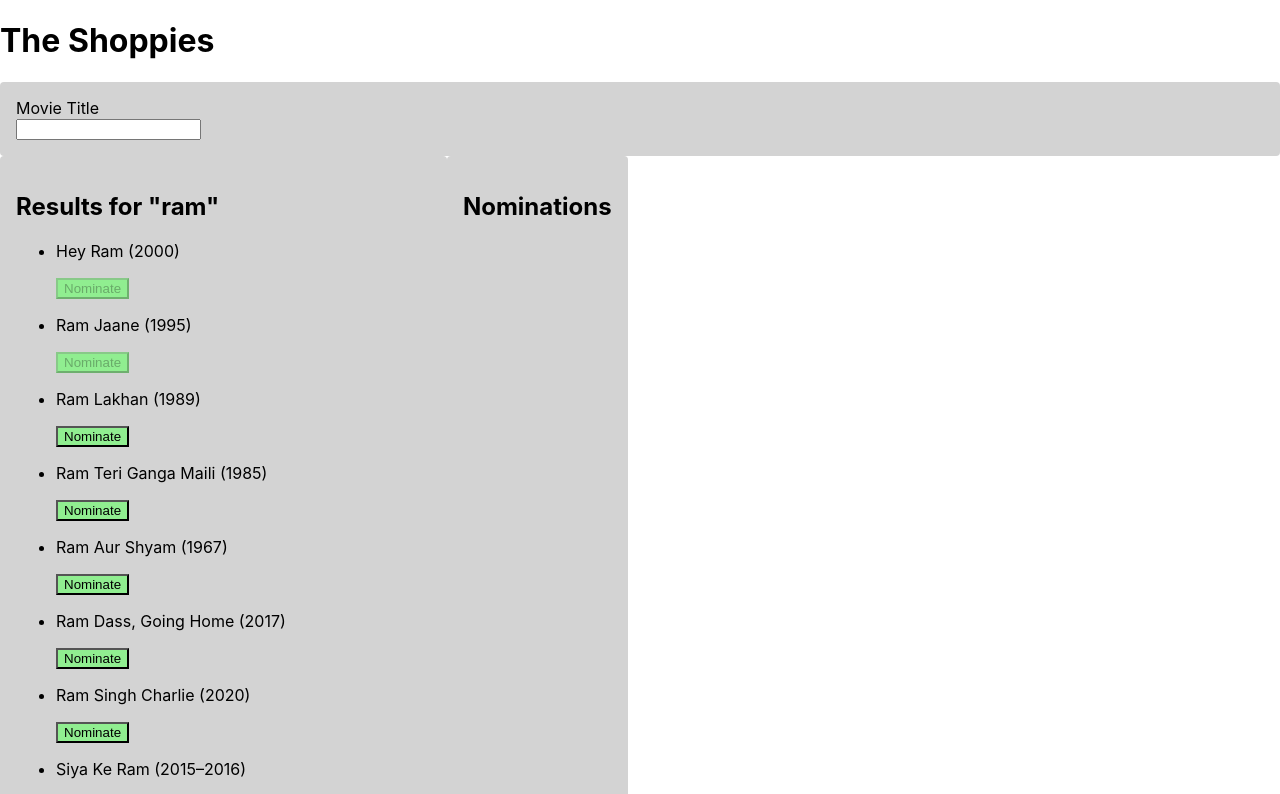
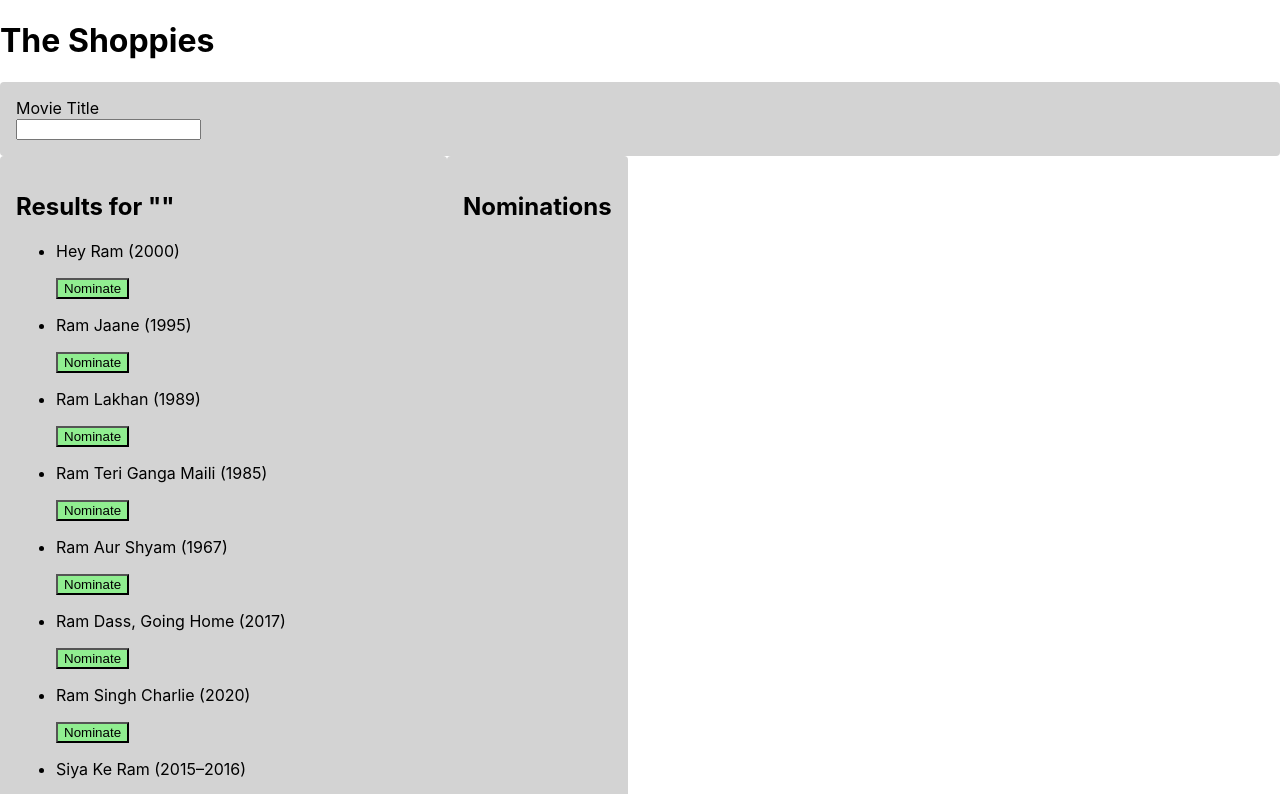
Before and after one commit to haleyglavina/OMDBChallenge, a React (Create React App) app in the folder client/: page / in a window 1280 px wide. Shown: the top 794 px of the page. Built offline with nearby package versions, Linux system fonts and the light colour scheme.

Commit message:
Populate nominations section by clicking nom btns

```diff
--- a/client/src/components/Main/Main.js
+++ b/client/src/components/Main/Main.js
@@ -1,15 +1,12 @@
-import React from 'react';
+import React, { useState } from 'react';
 import './Main.scss';
 import Search from '../Search/Search';
 import Results from '../Results/Results';
 import Nominations from '../Nominations/Nominations';
 
 function Main() {
-  const searchChanged = (input) => {
-    console.log("Search changed: ", input)
-  }
-
-  let currNoms = [
+  // Declare state
+  let movieLi = [
     {
         "Title": "Hey Ram",
         "Year": "2000",
@@ -23,16 +20,96 @@ function Main() {
         "imdbID": "tt0114231",
         "Type": "movie",
         "Poster": "https://m.media-amazon.com/images/M/MV5BMTc1MDkzODk2Nl5BMl5BanBnXkFtZTcwNjA2ODgzMQ@@._V1_SX300.jpg"
+    },
+    {
+        "Title": "Ram Lakhan",
+        "Year": "1989",
+        "imdbID": "tt0098168",
+        "Type": "movie",
+        "Poster": "https://m.media-amazon.com/images/M/MV5BMjI1MjQ4MzIxNl5BMl5BanBnXkFtZTgwMTEzNzg3NjE@._V1_SX300.jpg"
+    },
+    {
+        "Title": "Ram Teri Ganga Maili",
+        "Year": "1985",
+        "imdbID": "tt0152139",
+        "Type": "movie",
+        "Poster": "https://m.media-amazon.com/images/M/MV5BMjAwNDE4Nzk4NF5BMl5BanBnXkFtZTYwMTUzMjQ5._V1_SX300.jpg"
+    },
+    {
+        "Title": "Ram Aur Shyam",
+        "Year": "1967",
+        "imdbID": "tt0062177",
+        "Type": "movie",
+        "Poster": "https://m.media-amazon.com/images/M/MV5BMjE0OTY1MjI5NV5BMl5BanBnXkFtZTcwMjAyOTQyMQ@@._V1_SX300.jpg"
+    },
+    {
+        "Title": "Ram Dass, Going Home",
+        "Year": "2017",
+        "imdbID": "tt6089564",
+        "Type": "movie",
+        "Poster": "https://m.media-amazon.com/images/M/MV5BMjZiNGIzMTMtNTRkMS00YzQxLWJiMjYtNjhhMmFiYmEwYTdkXkEyXkFqcGdeQXVyNjg4MzQ2OTg@._V1_SX300.jpg"
+    },
+    {
+        "Title": "Ram Singh Charlie",
+        "Year": "2020",
+        "imdbID": "tt12642180",
+        "Type": "movie",
+        "Poster": "https://m.media-amazon.com/images/M/MV5BNmU2ZTBlYmYtMTI3ZS00M2EyLWJjOTItZDU2MjA3ODk3ZTkyXkEyXkFqcGdeQXVyMTIzNTE5MDkz._V1_SX300.jpg"
+    },
+    {
+        "Title": "Siya Ke Ram",
+        "Year": "2015–2016",
+        "imdbID": "tt5700398",
+        "Type": "series",
+        "Poster": "https://m.media-amazon.com/images/M/MV5BNWNmNTg2ZTktYjJlOS00Zjc4LTlmODAtZTY1OWM0ZmUzNjUxXkEyXkFqcGdeQXVyNjgxNTM2NTU@._V1_SX300.jpg"
+    },
+    {
+        "Title": "Ram Balram",
+        "Year": "1980",
+        "imdbID": "tt0081401",
+        "Type": "movie",
+        "Poster": "https://m.media-amazon.com/images/M/MV5BMTY0MTk0MTM3MV5BMl5BanBnXkFtZTcwOTIyNDE0MQ@@._V1_SX300.jpg"
+    },
+    {
+        "Title": "Dying to Know: Ram Dass & Timothy Leary",
+        "Year": "2014",
+        "imdbID": "tt2516424",
+        "Type": "movie",
+        "Poster": "https://m.media-amazon.com/images/M/MV5BMTVlMDZiZTItMDRjZC00MGViLTljNWYtODg2YTNkYjUyMTcxXkEyXkFqcGdeQXVyNTM3MDMyMDQ@._V1_SX300.jpg"
     }
   ];
+
+  const [currNoms, setCurrNoms] = useState([]);
+  //const [movieLi, setMovieLi] = useState([]);
+  const [searchInput, setSearchInput] = useState("");
+
+  // State handlers
+  const addNomination = (movie) => {
+    if (currNoms.length < 5)
+      setCurrNoms(currNoms.concat(movie));
+  }
+
+  const removeNomination = (movie) => {
+    setCurrNoms(currNoms.filter(nom =>
+      (nom.Title !== movie.Title) && (nom.Year !== movie.Year)
+    ));
+  }
 
   return (
     <main>
       <h1 className="page-title">The Shoppies</h1>
-      <Search searchChanged={searchChanged}/>
+      <Search setSearchInput={setSearchInput}/>
       <div className="movie-listings">
-        <Results searchInput="ram" currNoms={currNoms} />
-        <Nominations currNoms={currNoms}/>
+        <Results
+          searchInput={searchInput}
+          currNoms={currNoms}
+          addNomination={addNomination}
+          movieLi={movieLi}
+        />
+        <Nominations
+          currNoms={currNoms}
+          removeNomination={removeNomination}
+        />
       </div>
     </main>
   );
--- a/client/src/components/Movie/Movie.js
+++ b/client/src/components/Movie/Movie.js
@@ -1,21 +1,33 @@
 import React from 'react';
 import './Movie.scss';
 
-function Movie({movie, currNoms}) {
-  console.log("currNoms:",currNoms)
-  console.log("movie in currNoms?", currNoms.filter(nom => (nom.Title === movie.Title) && (nom.Year === movie.Year)).length)
+function Movie({movie, currNoms, clickHandler}) {
+
+  // Movie in nominations section
+  if (!currNoms) {
+    return (
+      <div className="movie">
+      <p className="movie__text">{`${movie.Title} (${movie.Year})`}</p>
+      <button className="btn" onClick={(movie) => console.log("remove")}>Remove</button>
+    </div>
+    );
+  }
+
+  // Movie in Results section
+  const inNominations = () => {
+    // Check if movie object is in current nominations list
+    return currNoms.filter(nom => (nom.Title === movie.Title) && (nom.Year === movie.Year)).length
+  }
+
   return (
     <div className="movie">
       <p className="movie__text">{`${movie.Title} (${movie.Year})`}</p>
-      {// Check if movie object is in current nominations list
-        currNoms.filter(nom => (nom.Title === movie.Title) && (nom.Year === movie.Year)).length
+      {inNominations()
         ? <button className="btn btn--inactive" disabled>Nominate</button>
-        : <button className="btn" onClick={() => console.log("nominate!")}>Nominate</button>
+        : <button className="btn" onClick={() => clickHandler(movie)}>Nominate</button>
       }
     </div>
   );
 }
 
 export default Movie;
-
-// <button className={`btn ${currNoms.includes(movie) ? "btn--inactive" : null}`} >Nominate</button>
--- a/client/src/components/Nominations/Nominations.js
+++ b/client/src/components/Nominations/Nominations.js
@@ -1,11 +1,21 @@
 import React from 'react';
 import './Nominations.scss';
+import Movie from '../Movie/Movie';
+import {v4 as uuid} from 'uuid';
 
-function Nominations(props) {
+function Nominations({currNoms, removeNomination}) {
   return (
     <div className="section__container">
       <h2 className="section__title">Nominations</h2>
-
+      <ul className="noms__ul">
+        {currNoms.map(movie =>
+          <li key={uuid()}>
+            <Movie
+              movie={movie}
+            />
+          </li>
+        )}
+      </ul>
 
     </div>
   );
--- a/client/src/components/Results/Results.js
+++ b/client/src/components/Results/Results.js
@@ -3,86 +3,19 @@ import './Results.scss';
 import Movie from '../Movie/Movie';
 import {v4 as uuid} from 'uuid';
 
-let movieLi = [
-  {
-      "Title": "Hey Ram",
-      "Year": "2000",
-      "imdbID": "tt0222012",
-      "Type": "movie",
-      "Poster": "https://m.media-amazon.com/images/M/MV5BY2U3ZWVmODEtZDRiNy00YmFiLTg5ZjEtNzU2ZmJhYzQzZGQ0XkEyXkFqcGdeQXVyODEzOTQwNTY@._V1_SX300.jpg"
-  },
-  {
-      "Title": "Ram Jaane",
-      "Year": "1995",
-      "imdbID": "tt0114231",
-      "Type": "movie",
-      "Poster": "https://m.media-amazon.com/images/M/MV5BMTc1MDkzODk2Nl5BMl5BanBnXkFtZTcwNjA2ODgzMQ@@._V1_SX300.jpg"
-  },
-  {
-      "Title": "Ram Lakhan",
-      "Year": "1989",
-      "imdbID": "tt0098168",
-      "Type": "movie",
-      "Poster": "https://m.media-amazon.com/images/M/MV5BMjI1MjQ4MzIxNl5BMl5BanBnXkFtZTgwMTEzNzg3NjE@._V1_SX300.jpg"
-  },
-  {
-      "Title": "Ram Teri Ganga Maili",
-      "Year": "1985",
-      "imdbID": "tt0152139",
-      "Type": "movie",
-      "Poster": "https://m.media-amazon.com/images/M/MV5BMjAwNDE4Nzk4NF5BMl5BanBnXkFtZTYwMTUzMjQ5._V1_SX300.jpg"
-  },
-  {
-      "Title": "Ram Aur Shyam",
-      "Year": "1967",
-      "imdbID": "tt0062177",
-      "Type": "movie",
-      "Poster": "https://m.media-amazon.com/images/M/MV5BMjE0OTY1MjI5NV5BMl5BanBnXkFtZTcwMjAyOTQyMQ@@._V1_SX300.jpg"
-  },
-  {
-      "Title": "Ram Dass, Going Home",
-      "Year": "2017",
-      "imdbID": "tt6089564",
-      "Type": "movie",
-      "Poster": "https://m.media-amazon.com/images/M/MV5BMjZiNGIzMTMtNTRkMS00YzQxLWJiMjYtNjhhMmFiYmEwYTdkXkEyXkFqcGdeQXVyNjg4MzQ2OTg@._V1_SX300.jpg"
-  },
-  {
-      "Title": "Ram Singh Charlie",
-      "Year": "2020",
-      "imdbID": "tt12642180",
-      "Type": "movie",
-      "Poster": "https://m.media-amazon.com/images/M/MV5BNmU2ZTBlYmYtMTI3ZS00M2EyLWJjOTItZDU2MjA3ODk3ZTkyXkEyXkFqcGdeQXVyMTIzNTE5MDkz._V1_SX300.jpg"
-  },
-  {
-      "Title": "Siya Ke Ram",
-      "Year": "2015–2016",
-      "imdbID": "tt5700398",
-      "Type": "series",
-      "Poster": "https://m.media-amazon.com/images/M/MV5BNWNmNTg2ZTktYjJlOS00Zjc4LTlmODAtZTY1OWM0ZmUzNjUxXkEyXkFqcGdeQXVyNjgxNTM2NTU@._V1_SX300.jpg"
-  },
-  {
-      "Title": "Ram Balram",
-      "Year": "1980",
-      "imdbID": "tt0081401",
-      "Type": "movie",
-      "Poster": "https://m.media-amazon.com/images/M/MV5BMTY0MTk0MTM3MV5BMl5BanBnXkFtZTcwOTIyNDE0MQ@@._V1_SX300.jpg"
-  },
-  {
-      "Title": "Dying to Know: Ram Dass & Timothy Leary",
-      "Year": "2014",
-      "imdbID": "tt2516424",
-      "Type": "movie",
-      "Poster": "https://m.media-amazon.com/images/M/MV5BMTVlMDZiZTItMDRjZC00MGViLTljNWYtODg2YTNkYjUyMTcxXkEyXkFqcGdeQXVyNTM3MDMyMDQ@._V1_SX300.jpg"
-  }
-];
-
-function Results({searchInput, currNoms}) {
+function Results({searchInput, currNoms, addNomination, movieLi}) {
   return (
     <div className="section__container">
       <h2 className="section__title">{`Results for "${searchInput}"`}</h2>
       <ul className="results__ul">
         {movieLi.map(movie =>
-          <li key={uuid()}><Movie movie={movie} currNoms={currNoms}/></li>
+          <li key={uuid()}>
+            <Movie
+              movie={movie}
+              currNoms={currNoms}
+              clickHandler={addNomination}
+            />
+          </li>
         )}
       </ul>
     </div>
--- a/client/src/components/Search/Search.js
+++ b/client/src/components/Search/Search.js
@@ -1,7 +1,7 @@
 import React from 'react';
 import './Search.scss';
 
-function Search({searchChanged}) {
+function Search({setSearchInput}) {
   return (
     <div className="section__container">
       <form className="search__form">
@@ -12,7 +12,7 @@ function Search({searchChanged}) {
             type="text"
             id="movie-search"
             name="movie-search"
-            onChange={e => searchChanged(e.target.value)}
+            onChange={e => setSearchInput(e.target.value)}
           ></input>
         </div>
       </form>
```
Also changed, not shown: client/src/components/NomMovie/NomMovie.js (added, +16 -0 lines), client/src/components/NomMovie/NomMovie.scss (added).
